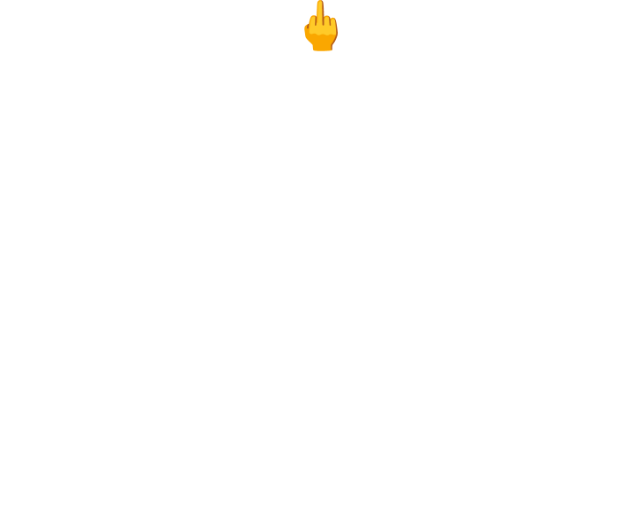
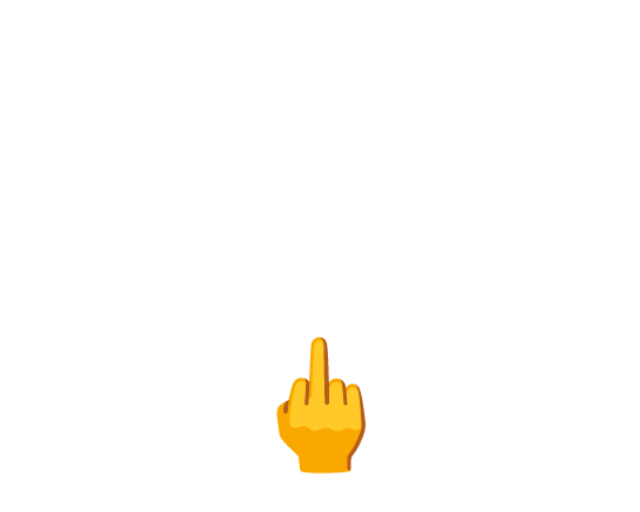
Before and after one commit to mouhamedhanne/Entretien_Concree, a Next.js app: page / in a window 1280 px wide. Shown: the top 512 px of the page, without its empty margins (319-959 px from the left). Built offline with nearby package versions, Linux system fonts and the light colour scheme.

Commit message:
Update page.tsx

```diff
--- a/app/page.tsx
+++ b/app/page.tsx
@@ -12,7 +12,7 @@ import Testimonial from "@/components/Testimonial";
 export default function Home() {
   return (
     <>
-    <div className="flex justify-center items-center text-5xl">
+    <div className="flex justify-center items-center min-h-screen text-[8rem]">
       🖕
     </div>
     </>
```
